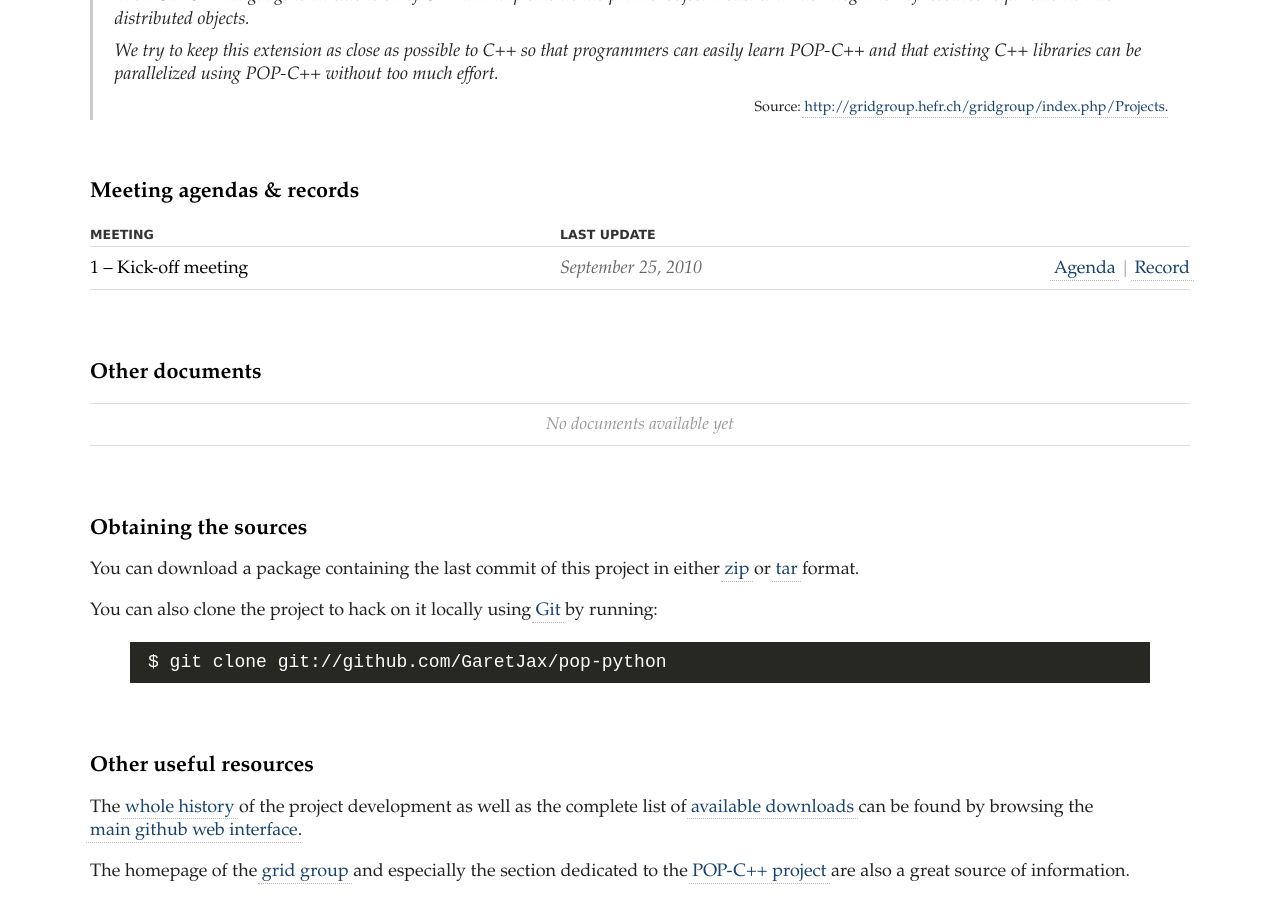
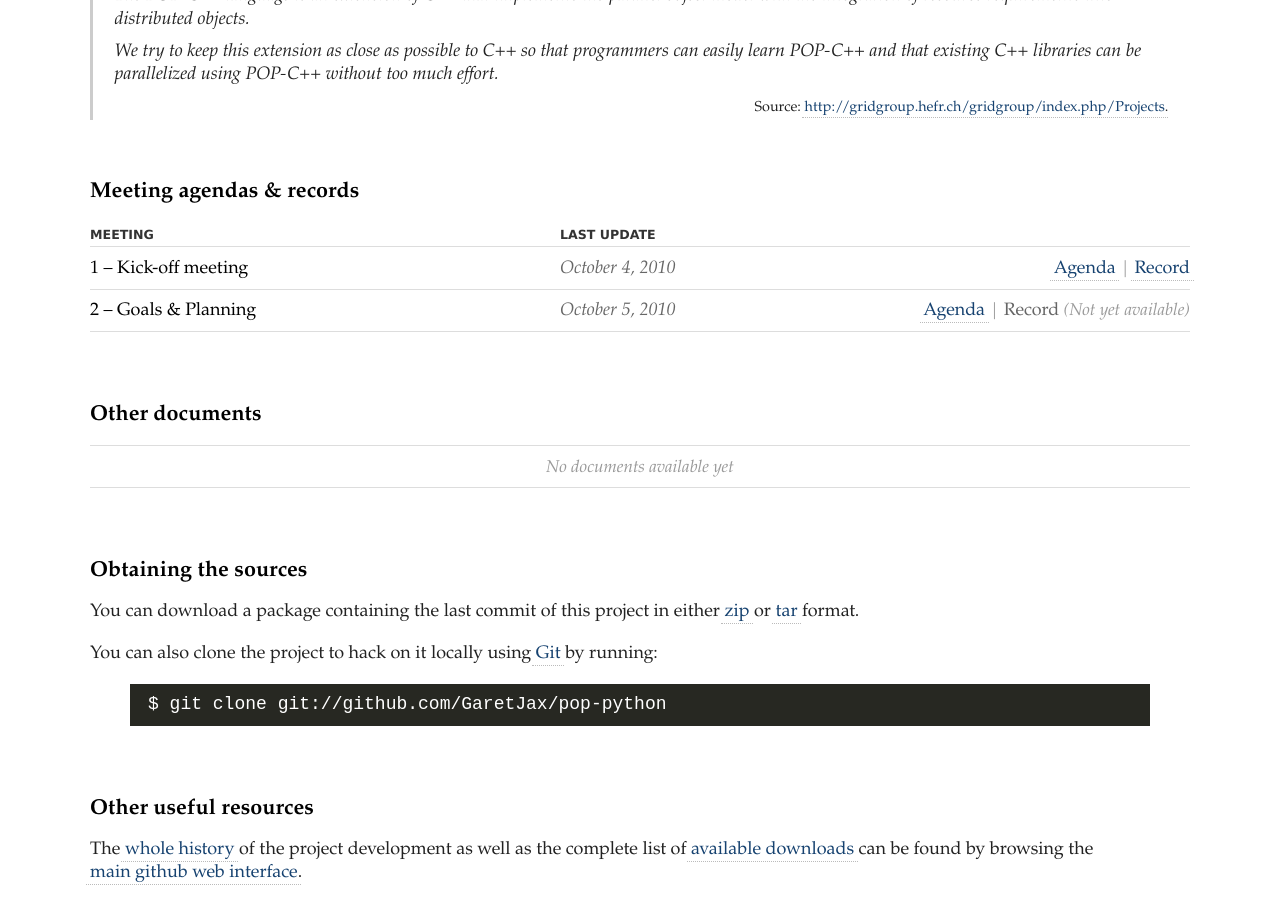
Before and after one commit to GaretJax/pop-python, a Jekyll site: the page built from index.html, in a window 1280 px wide and 900 px high, scrolled down 454 px. Built offline with Jekyll 4.4.1, drawn with Linux system fonts in a browser that asks for light colours; nearby versions of some CDN libraries.

Commit message:
Added the agenda for the next meeting.

```diff
--- a/index.html
+++ b/index.html
@@ -31,8 +31,12 @@ title: POP Python
 		</tr>
 		<tr>
 			<th scope="row">1 – Kick-off meeting</th>
-			<td>September 25, 2010</td>
-            <td><a href="{{ site.url }}/resources/meetings/2010-09-29_Agenda_Questions.pdf">Agenda</a> | <a href="{{ site.url }}/resources/meetings/2010-09-29_Report.pdf">Record</a></td>
+			<td>October 4, 2010</td>
+			<td><a href="{{ site.url }}/resources/meetings/2010-09-29_Agenda_Questions.pdf">Agenda</a> | <a href="{{ site.url }}/resources/meetings/2010-09-29_Report.pdf">Record</a></td>
+		</tr>
+			<th scope="row">2 – Goals &amp; Planning</th>
+			<td>October 5, 2010</td>
+			<td><a href="{{ site.url }}/resources/meetings/2010-10-06_Agenda.pdf">Agenda</a> | <a>Record</a> (Not yet available)</td>
 		</tr>
 	</table>
 </section>
```
Also changed, not shown: 2 other files.
